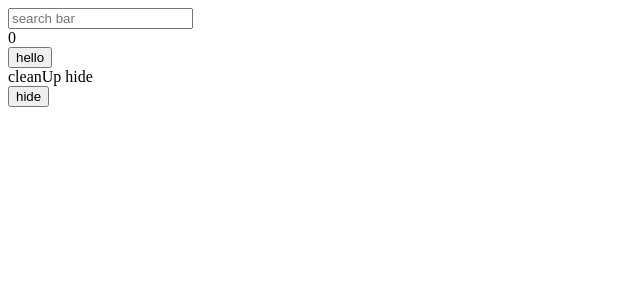
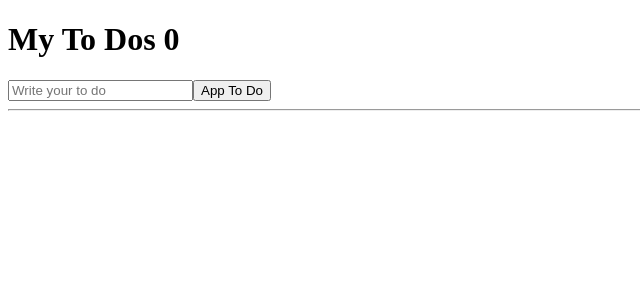
Before and after one commit to limhaneul2244/movie-Web-service, a React (Create React App) app: page / in a window 1280 px wide. Shown: the top 300 px of the page, without its empty margins (0-640 px from the left). Built offline with nearby package versions, Linux system fonts and the light colour scheme.

Commit message:
to do list 만들기

```diff
--- a/src/App.js
+++ b/src/App.js
@@ -34,23 +34,22 @@ const App = () => {
   )
 }
 
+const Hello = () => {
+
+  useEffect(() => {
+    console.log('hello')
+    return () => {console.log('bye bye')}
+  }, []);
+  return <h1>Hello ^^&</h1>
+}
+
 const CleanUp = () => {
   const [showing, setShowing] = useState(false);
   const onClick = () => setShowing(!showing)
-  // useEffect(() => {
-  //   console.log('Im here!!')
-  // }, [showing]);
-
-  const Test = () => {
-    useEffect(() => {
-      console.log('Im here!!')
-    }, [showing]);
-    return <div>cleanUp hide</div>
-  }
 
   return (
       <>
-        {showing ? <div>cleanUp showing</div> : Test()}
+        {showing ? <Hello /> : <h1>HIDE</h1>}
         <button onClick={onClick}>{showing ? "show" : "hide"}</button>
       </>
   )
--- a/src/App.module.css
+++ /dev/null
@@ -1,4 +0,0 @@
-.title {
-    font-family: 'Franklin Gothic Medium', 'Arial Narrow', Arial, sans-serif;
-    font-size: 18px;
-}
--- a/src/Button.module.css
+++ /dev/null
@@ -1,4 +0,0 @@
-.btn {
-    color: white;
-    background-color: tomato;
-}
--- /dev/null
+++ b/src/ToDoList.js
@@ -0,0 +1,40 @@
+import React, { useCallback, useEffect, useState } from "react";
+
+/**
+ *
+ * @returns To Do List 만들기
+ */
+const ToDoList = () => {
+    const [toDo, setToDo] = useState("");
+    const [toDos, setToDos] = useState([]);
+    const onChange = (e) => {
+        console.log(toDo)
+        setToDo(e.target.value)
+    }
+
+    const onSubmit = (e) => {
+        e.preventDefault();
+        if(toDo === '') {
+            return;
+        }
+        setToDo("");
+        setToDos((current)=> [toDo, ...current]);
+    }
+
+    return (
+        <div>
+            <h1>My To Dos {toDos.length}</h1>
+            <form onSubmit={onSubmit}>
+                <input onChange={onChange} value={toDo} type="text" placeholder="Write your to do"/>
+                <button>App To Do</button>
+                <div>{toDos}</div>
+            </form>
+            <hr/>
+            <ul>
+                {toDos.map((item, index)=> <li key={index}>{item}</li>)}
+            </ul>
+        </div>
+    )
+}
+
+export default ToDoList;
--- a/src/index.js
+++ b/src/index.js
@@ -1,10 +1,12 @@
 import React from 'react';
 import ReactDOM from 'react-dom/client';
 import App from './App';
+import ToDoList from './ToDoList';
 
 const root = ReactDOM.createRoot(document.getElementById('root'));
 root.render(
   <>
-    <App />
+    {/* <App /> */}
+    <ToDoList/>
   </>
 );
```
Also changed, not shown: src/CleanUp.js (deleted, +0 -14 lines).
